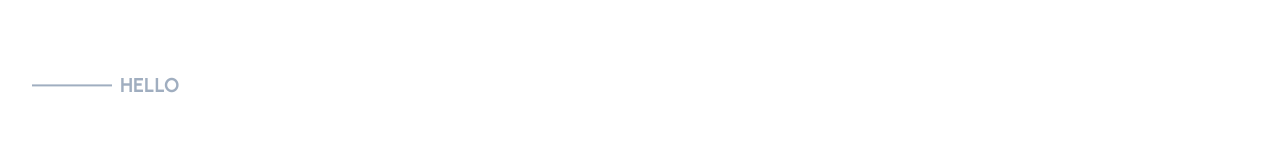
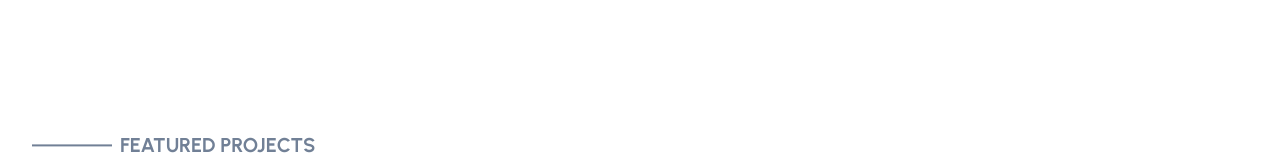
Before and after one commit to hrishikeshpaul/portfolio-template-v2, a React (Create React App) app: page / in a window 1280 px wide. Shown: the part 730-887 px from the top of the page. Before the commit the page ends 830 px from the top, so only its background shows below. Built offline with nearby package versions, Linux system fonts and the light colour scheme.

Commit message:
chore; fixed label

```diff
--- a/src/App.tsx
+++ b/src/App.tsx
@@ -13,9 +13,9 @@ export const App: FC = () => {
     return (
         <Container h="100%" px="6">
             <Navbar />
-            <Box pt={NavbarHeight} h="100%">
+            <Box mt={NavbarHeight} h="100%">
                 <Landing />
-                <PageHeader />
+                <PageHeader label="Featured Projects" />
             </Box>
         </Container>
     );
--- a/src/pages/landing/Landing.tsx
+++ b/src/pages/landing/Landing.tsx
@@ -13,7 +13,7 @@ export const Landing: FC = () => {
             <HStack spacing="16" justifyContent="space-between" alignItems="flex-start">
                 <Stack flex={{ base: "1", lg: "0.6" }} spacing="16">
                     <Stack spacing="8">
-                        <Heading fontSize={{ base: "6xl", md: "7xl" }} lineHeight={1}>
+                        <Heading fontSize={{ base: "5xl", md: "7xl" }} lineHeight={1}>
                             {configs.landing.headline}
                         </Heading>
                         <Content fontSize="lg">{content.landing}</Content>
--- a/src/shared/navbar/Navbar.tsx
+++ b/src/shared/navbar/Navbar.tsx
@@ -10,7 +10,7 @@ export const Navbar: FC = () => {
     const bg = useColorModeValue(bgLight, bgDark);
 
     return (
-        <Box position="fixed" top="0" w="100%" left="50%" transform="translate(-50%)">
+        <Box position="fixed" top="0" w="100%" left="50%" transform="translate(-50%)" zIndex="1000">
             <Container py="4" px="6" bg={bg}>
                 <Flex justifyContent="space-between" alignItems="center">
                     <LogoType text={configs.common.logoType} />
--- a/src/shared/page-header/PageHeader.tsx
+++ b/src/shared/page-header/PageHeader.tsx
@@ -2,8 +2,11 @@ import { FC } from "react";
 
 import { Box, Text } from "@chakra-ui/react";
 
-export const PageHeader: FC = () => {
-    const borderColor = "gray.400";
+interface Props {
+    label: string;
+}
+export const PageHeader: FC<Props> = ({ label }) => {
+    const borderColor = "gray.500";
     return (
         <Box
             _before={{
@@ -19,7 +22,7 @@ export const PageHeader: FC = () => {
             fontSize="xl"
         >
             <Text as="span" color={borderColor} fontWeight="700">
-                Hello
+                {label}
             </Text>
         </Box>
     );
```
